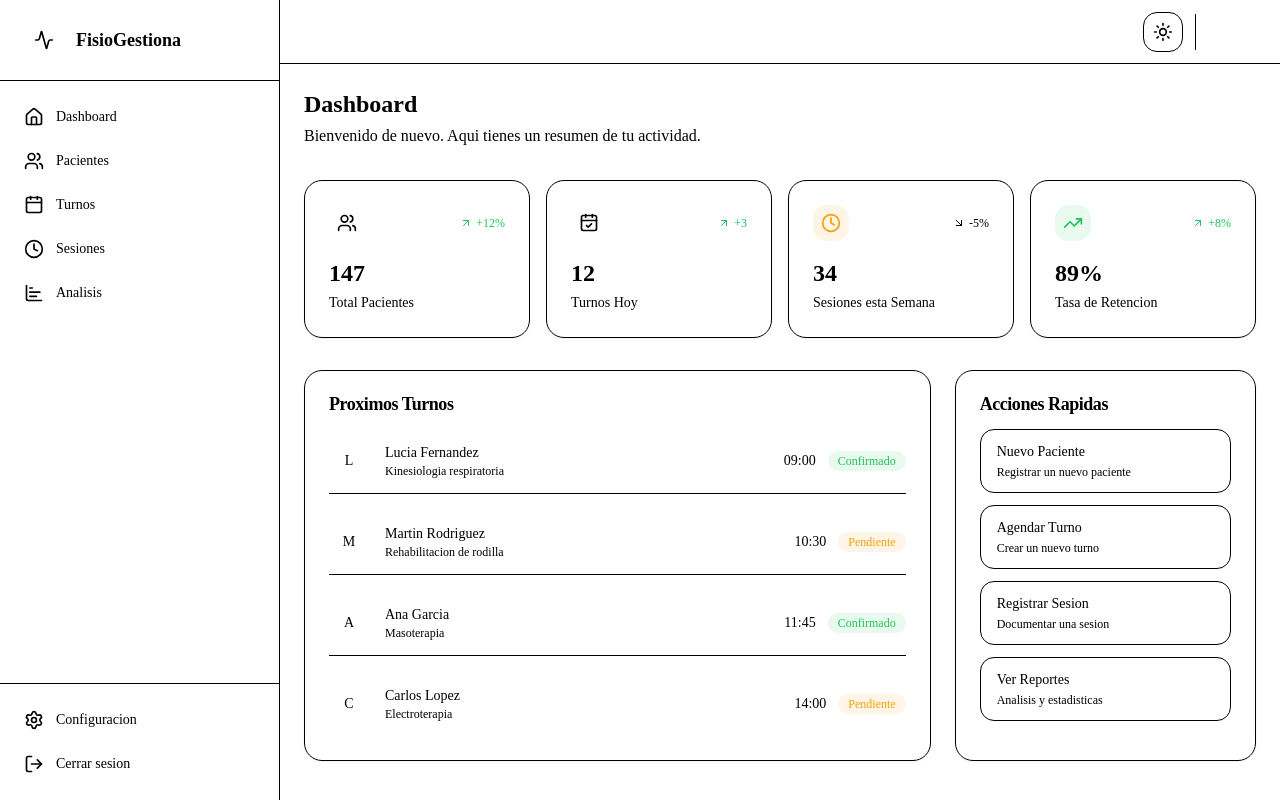
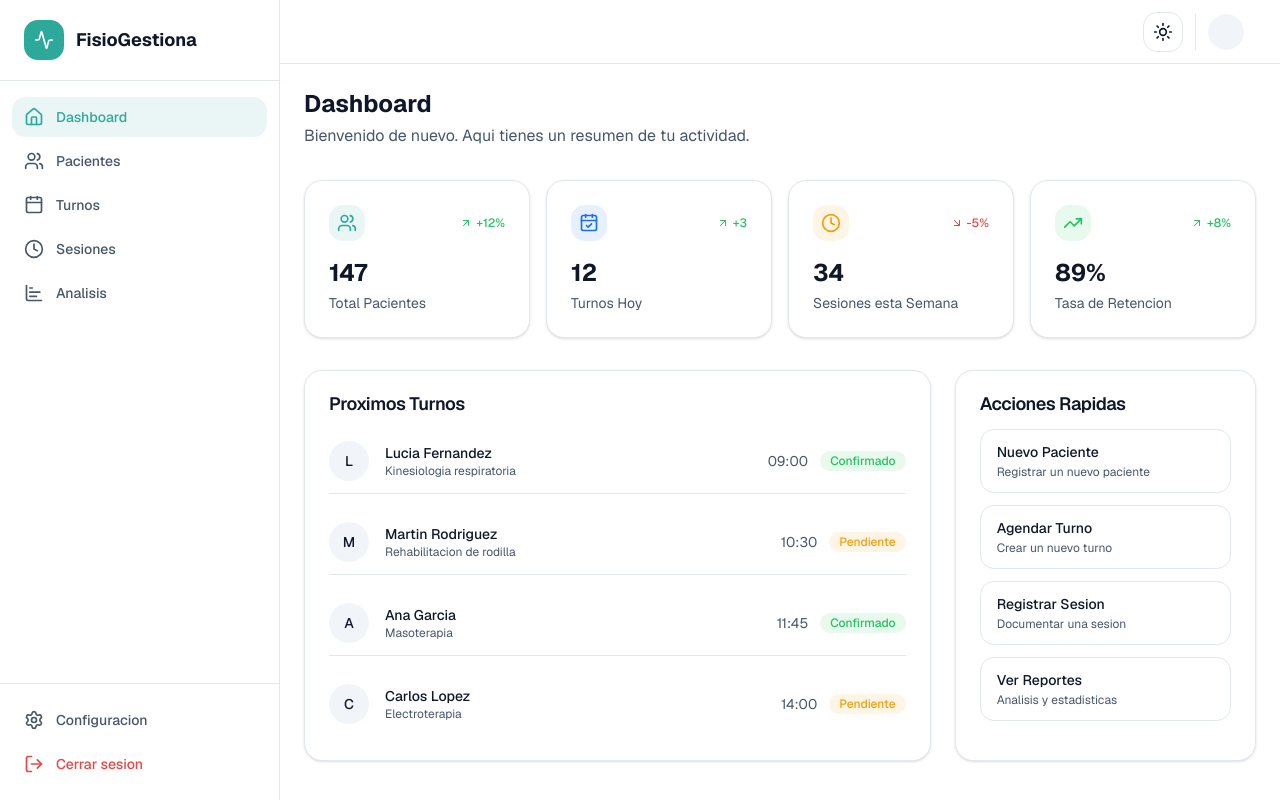
Before and after one commit to matiasfgonzalez/sistema-de-gestion-profesional, a Next.js app: page /dashboard in a window 1280 px wide. Built offline with nearby package versions, Linux system fonts and the light colour scheme; no server answers.

Commit message:
fix estilos

```diff
--- a/app/globals.css
+++ b/app/globals.css
@@ -1,7 +1,6 @@
-@import "tailwindcss";
+@import 'tailwindcss';
+
 @plugin "tailwindcss-animate";
-
-@custom-variant dark (&:is(.dark *));
 
 /* ============================================
    THEME CONFIGURATION - HSL Color System
@@ -64,40 +63,39 @@
   --danger-600: 0 72% 51%;
 
   /* ====== THEME TOKENS (Light Mode Default) ====== */
-  --background-card: 0 0% 100%;
-  --background-elevated: 0 0% 100%;
-  --foreground-muted: var(--neutral-500);
-  --border: oklch(0.922 0 0);
-  --ring: oklch(0.708 0 0);
+  --background: 0 0% 100%;
+  --foreground: var(--neutral-900);
 
-  /* Component-specific tokens */
-  --card: oklch(1 0 0);
-  --card-foreground: oklch(0.145 0 0);
-  --popover: oklch(1 0 0);
-  --popover-foreground: oklch(0.145 0 0);
+  --card: 0 0% 100%;
+  --card-foreground: var(--neutral-900);
 
-  /* Primary */
-  --primary: oklch(0.205 0 0);
-  --primary-foreground: oklch(0.985 0 0);
+  --popover: 0 0% 100%;
+  --popover-foreground: var(--neutral-900);
 
-  /* Secondary */
-  --secondary: oklch(0.97 0 0);
-  --secondary-foreground: oklch(0.205 0 0);
+  /* Primary - Teal Medical Color #14b8a6 */
+  --primary: var(--primary-500);
+  --primary-foreground: 0 0% 100%;
 
-  /* Muted */
-  --muted: oklch(0.97 0 0);
-  --muted-foreground: oklch(0.556 0 0);
+  /* Secondary - Lighter variant */
+  --secondary: var(--neutral-100);
+  --secondary-foreground: var(--neutral-900);
 
-  /* Accent */
-  --accent: oklch(0.97 0 0);
-  --accent-foreground: oklch(0.205 0 0);
+  /* Muted - For subtle backgrounds */
+  --muted: var(--neutral-100);
+  --muted-foreground: var(--neutral-600);
 
-  /* Destructive */
-  --destructive: oklch(0.577 0.245 27.325);
+  /* Accent - Blue #3b82f6 */
+  --accent: var(--accent-600);
+  --accent-foreground: 0 0% 100%;
+
+  /* Destructive - Red #ef4444 */
+  --destructive: var(--danger-500);
   --destructive-foreground: 0 0% 100%;
 
   /* Input */
-  --input: oklch(0.922 0 0);
+  --input: var(--neutral-200);
+  --ring: var(--primary-500);
+  --border: var(--neutral-200);
   --placeholder: var(--neutral-400);
 
   /* Radius */
@@ -110,29 +108,35 @@
 
   /* Shadows */
   --shadow-xs: 0 1px 2px 0 hsl(0 0% 0% / 0.03);
-  --shadow-sm: 0 1px 3px 0 hsl(0 0% 0% / 0.05), 0 1px 2px -1px hsl(0 0% 0% / 0.05);
-  --shadow-md: 0 4px 6px -1px hsl(0 0% 0% / 0.06), 0 2px 4px -2px hsl(0 0% 0% / 0.06);
-  --shadow-lg: 0 10px 15px -3px hsl(0 0% 0% / 0.06), 0 4px 6px -4px hsl(0 0% 0% / 0.06);
-  --shadow-xl: 0 20px 25px -5px hsl(0 0% 0% / 0.06), 0 8px 10px -6px hsl(0 0% 0% / 0.06);
+  --shadow-sm:
+    0 1px 3px 0 hsl(0 0% 0% / 0.05), 0 1px 2px -1px hsl(0 0% 0% / 0.05);
+  --shadow-md:
+    0 4px 6px -1px hsl(0 0% 0% / 0.06), 0 2px 4px -2px hsl(0 0% 0% / 0.06);
+  --shadow-lg:
+    0 10px 15px -3px hsl(0 0% 0% / 0.06), 0 4px 6px -4px hsl(0 0% 0% / 0.06);
+  --shadow-xl:
+    0 20px 25px -5px hsl(0 0% 0% / 0.06), 0 8px 10px -6px hsl(0 0% 0% / 0.06);
 
   /* Transitions */
   --ease-spring: cubic-bezier(0.32, 0.72, 0, 1);
   --ease-smooth: cubic-bezier(0.16, 1, 0.3, 1);
-  --background: oklch(1 0 0);
-  --foreground: oklch(0.145 0 0);
-  --chart-1: oklch(0.87 0 0);
-  --chart-2: oklch(0.556 0 0);
-  --chart-3: oklch(0.439 0 0);
-  --chart-4: oklch(0.371 0 0);
-  --chart-5: oklch(0.269 0 0);
-  --sidebar: oklch(0.985 0 0);
-  --sidebar-foreground: oklch(0.145 0 0);
-  --sidebar-primary: oklch(0.205 0 0);
-  --sidebar-primary-foreground: oklch(0.985 0 0);
-  --sidebar-accent: oklch(0.97 0 0);
-  --sidebar-accent-foreground: oklch(0.205 0 0);
-  --sidebar-border: oklch(0.922 0 0);
-  --sidebar-ring: oklch(0.708 0 0);
+
+  /* Charts */
+  --chart-1: var(--primary-500);
+  --chart-2: var(--accent-500);
+  --chart-3: var(--success-500);
+  --chart-4: var(--warning-500);
+  --chart-5: var(--danger-500);
+
+  /* Sidebar */
+  --sidebar: var(--neutral-50);
+  --sidebar-foreground: var(--neutral-900);
+  --sidebar-primary: var(--primary-500);
+  --sidebar-primary-foreground: 0 0% 100%;
+  --sidebar-accent: var(--neutral-100);
+  --sidebar-accent-foreground: var(--neutral-900);
+  --sidebar-border: var(--neutral-200);
+  --sidebar-ring: var(--primary-500);
 }
 
 /* ============================================
@@ -140,63 +144,68 @@
    Applied when .dark class is present on <html>
    ============================================ */
 .dark {
-  --background: oklch(0.145 0 0);
-  --background-card: var(--neutral-900);
-  --background-elevated: var(--neutral-800);
-  --foreground: oklch(0.985 0 0);
-  --foreground-muted: var(--neutral-400);
-  --border: oklch(1 0 0 / 10%);
-  --ring: oklch(0.556 0 0);
+  --background: var(--neutral-950);
+  --foreground: var(--neutral-50);
 
-  /* Component-specific tokens */
-  --card: oklch(0.205 0 0);
-  --card-foreground: oklch(0.985 0 0);
-  --popover: oklch(0.205 0 0);
-  --popover-foreground: oklch(0.985 0 0);
+  --card: var(--neutral-900);
+  --card-foreground: var(--neutral-50);
 
-  /* Primary */
-  --primary: oklch(0.922 0 0);
-  --primary-foreground: oklch(0.205 0 0);
+  --popover: var(--neutral-900);
+  --popover-foreground: var(--neutral-50);
+
+  /* Primary - Brighter in dark mode */
+  --primary: var(--primary-400);
+  --primary-foreground: var(--neutral-950);
 
   /* Secondary */
-  --secondary: oklch(0.269 0 0);
-  --secondary-foreground: oklch(0.985 0 0);
+  --secondary: var(--neutral-800);
+  --secondary-foreground: var(--neutral-50);
 
   /* Muted */
-  --muted: oklch(0.269 0 0);
-  --muted-foreground: oklch(0.708 0 0);
+  --muted: var(--neutral-800);
+  --muted-foreground: var(--neutral-400);
 
-  /* Accent */
-  --accent: oklch(0.269 0 0);
-  --accent-foreground: oklch(0.985 0 0);
+  /* Accent - Brighter in dark mode */
+  --accent: var(--accent-500);
+  --accent-foreground: var(--neutral-950);
 
   /* Destructive */
-  --destructive: oklch(0.704 0.191 22.216);
-  --destructive-foreground: 0 0% 100%;
+  --destructive: var(--danger-500);
+  --destructive-foreground: var(--neutral-50);
 
   /* Input */
-  --input: oklch(1 0 0 / 15%);
+  --input: var(--neutral-800);
+  --ring: var(--primary-400);
+  --border: var(--neutral-800);
   --placeholder: var(--neutral-500);
 
   /* Shadows for dark mode */
   --shadow-xs: 0 1px 2px 0 hsl(0 0% 0% / 0.3);
-  --shadow-sm: 0 1px 3px 0 hsl(0 0% 0% / 0.4), 0 1px 2px -1px hsl(0 0% 0% / 0.4);
-  --shadow-md: 0 4px 6px -1px hsl(0 0% 0% / 0.5), 0 2px 4px -2px hsl(0 0% 0% / 0.5);
-  --shadow-lg: 0 10px 15px -3px hsl(0 0% 0% / 0.5), 0 4px 6px -4px hsl(0 0% 0% / 0.5);
-  --shadow-xl: 0 20px 25px -5px hsl(0 0% 0% / 0.5), 0 8px 10px -6px hsl(0 0% 0% / 0.5);
-  --chart-1: oklch(0.87 0 0);
-  --chart-2: oklch(0.556 0 0);
-  --chart-3: oklch(0.439 0 0);
-  --chart-4: oklch(0.371 0 0);
-  --chart-5: oklch(0.269 0 0);
-  --sidebar: oklch(0.205 0 0);
-  --sidebar-foreground: oklch(0.985 0 0);
-  --sidebar-primary: oklch(0.488 0.243 264.376);
-  --sidebar-primary-foreground: oklch(0.985 0 0);
-  --sidebar-accent: oklch(0.269 0 0);
-  --sidebar-accent-foreground: oklch(0.985 0 0);
-  --sidebar-border: oklch(1 0 0 / 10%);
-  --sidebar-ring: oklch(0.556 0 0);
+  --shadow-sm:
+    0 1px 3px 0 hsl(0 0% 0% / 0.4), 0 1px 2px -1px hsl(0 0% 0% / 0.4);
+  --shadow-md:
+    0 4px 6px -1px hsl(0 0% 0% / 0.5), 0 2px 4px -2px hsl(0 0% 0% / 0.5);
+  --shadow-lg:
+    0 10px 15px -3px hsl(0 0% 0% / 0.5), 0 4px 6px -4px hsl(0 0% 0% / 0.5);
+  --shadow-xl:
+    0 20px 25px -5px hsl(0 0% 0% / 0.5), 0 8px 10px -6px hsl(0 0% 0% / 0.5);
+
+  /* Charts - Same colors work well in dark mode */
+  --chart-1: var(--primary-400);
+  --chart-2: var(--accent-400);
+  --chart-3: var(--success-500);
+  --chart-4: var(--warning-500);
+  --chart-5: var(--danger-500);
+
+  /* Sidebar */
+  --sidebar: var(--neutral-900);
+  --sidebar-foreground: var(--neutral-50);
+  --sidebar-primary: var(--primary-400);
+  --sidebar-primary-foreground: var(--neutral-950);
+  --sidebar-accent: var(--neutral-800);
+  --sidebar-accent-foreground: var(--neutral-50);
+  --sidebar-border: var(--neutral-800);
+  --sidebar-ring: var(--primary-400);
 }
 
 /* ============================================
@@ -204,124 +213,85 @@
    Maps CSS variables to Tailwind utilities
    ============================================ */
 @theme inline {
-  /* Color palette - mapped from HSL variables */
+  /* Color palette - using HSL color space */
   --color-primary: hsl(var(--primary));
   --color-primary-foreground: hsl(var(--primary-foreground));
-  --color-primary-50: hsl(var(--primary-50));
-  --color-primary-100: hsl(var(--primary-100));
-  --color-primary-200: hsl(var(--primary-200));
-  --color-primary-300: hsl(var(--primary-300));
-  --color-primary-400: hsl(var(--primary-400));
-  --color-primary-500: hsl(var(--primary-500));
-  --color-primary-600: hsl(var(--primary-600));
-  --color-primary-700: hsl(var(--primary-700));
-  --color-primary-800: hsl(var(--primary-800));
-  --color-primary-900: hsl(var(--primary-900));
-  --color-primary-950: hsl(var(--primary-950));
+
+  --color-secondary: hsl(var(--secondary));
+  --color-secondary-foreground: hsl(var(--secondary-foreground));
+
+  --color-muted: hsl(var(--muted));
+  --color-muted-foreground: hsl(var(--muted-foreground));
 
   --color-accent: hsl(var(--accent));
   --color-accent-foreground: hsl(var(--accent-foreground));
-  --color-accent-50: hsl(var(--accent-50));
-  --color-accent-100: hsl(var(--accent-100));
-  --color-accent-200: hsl(var(--accent-200));
-  --color-accent-300: hsl(var(--accent-300));
-  --color-accent-400: hsl(var(--accent-400));
-  --color-accent-500: hsl(var(--accent-500));
-  --color-accent-600: hsl(var(--accent-600));
-  --color-accent-700: hsl(var(--accent-700));
-  --color-accent-800: hsl(var(--accent-800));
-  --color-accent-900: hsl(var(--accent-900));
-  --color-accent-950: hsl(var(--accent-950));
 
-  --color-neutral-50: hsl(var(--neutral-50));
-  --color-neutral-100: hsl(var(--neutral-100));
-  --color-neutral-200: hsl(var(--neutral-200));
-  --color-neutral-300: hsl(var(--neutral-300));
-  --color-neutral-400: hsl(var(--neutral-400));
-  --color-neutral-500: hsl(var(--neutral-500));
-  --color-neutral-600: hsl(var(--neutral-600));
-  --color-neutral-700: hsl(var(--neutral-700));
-  --color-neutral-800: hsl(var(--neutral-800));
-  --color-neutral-900: hsl(var(--neutral-900));
-  --color-neutral-950: hsl(var(--neutral-950));
+  --color-destructive: hsl(var(--destructive));
+  --color-destructive-foreground: hsl(var(--destructive-foreground));
 
+  /* Theme tokens */
+  --color-background: hsl(var(--background));
+  --color-foreground: hsl(var(--foreground));
+  --color-card: hsl(var(--card));
+  --color-card-foreground: hsl(var(--card-foreground));
+  --color-popover: hsl(var(--popover));
+  --color-popover-foreground: hsl(var(--popover-foreground));
+
+  --color-border: hsl(var(--border));
+  --color-input: hsl(var(--input));
+  --color-ring: hsl(var(--ring));
+
+  /* Sidebar colors */
+  --color-sidebar: hsl(var(--sidebar));
+  --color-sidebar-foreground: hsl(var(--sidebar-foreground));
+  --color-sidebar-primary: hsl(var(--sidebar-primary));
+  --color-sidebar-primary-foreground: hsl(var(--sidebar-primary-foreground));
+  --color-sidebar-accent: hsl(var(--sidebar-accent));
+  --color-sidebar-accent-foreground: hsl(var(--sidebar-accent-foreground));
+  --color-sidebar-border: hsl(var(--sidebar-border));
+  --color-sidebar-ring: hsl(var(--sidebar-ring));
+
+  /* Chart colors */
+  --color-chart-1: hsl(var(--chart-1));
+  --color-chart-2: hsl(var(--chart-2));
+  --color-chart-3: hsl(var(--chart-3));
+  --color-chart-4: hsl(var(--chart-4));
+  --color-chart-5: hsl(var(--chart-5));
+
+  /* Semantic color utilities */
+  --color-success: hsl(var(--success-500));
   --color-success-50: hsl(var(--success-50));
   --color-success-500: hsl(var(--success-500));
   --color-success-600: hsl(var(--success-600));
 
+  --color-warning: hsl(var(--warning-500));
   --color-warning-50: hsl(var(--warning-50));
   --color-warning-500: hsl(var(--warning-500));
   --color-warning-600: hsl(var(--warning-600));
 
+  --color-danger: hsl(var(--danger-500));
   --color-danger-50: hsl(var(--danger-50));
   --color-danger-500: hsl(var(--danger-500));
   --color-danger-600: hsl(var(--danger-600));
 
-  /* Theme tokens */
-  --color-background: hsl(var(--background));
-  --color-background-card: hsl(var(--background-card));
-  --color-foreground: hsl(var(--foreground));
-  --color-foreground-muted: hsl(var(--foreground-muted));
-  --color-border: hsl(var(--border));
-  --color-ring: hsl(var(--ring));
-
-  --color-card: hsl(var(--card));
-  --color-card-foreground: hsl(var(--card-foreground));
-  --color-popover: hsl(var(--popover));
-  --color-popover-foreground: hsl(var(--popover-foreground));
-  --color-primary: hsl(var(--primary));
-  --color-primary-foreground: hsl(var(--primary-foreground));
-  --color-secondary: hsl(var(--secondary));
-  --color-secondary-foreground: hsl(var(--secondary-foreground));
-  --color-muted: hsl(var(--muted));
-  --color-muted-foreground: hsl(var(--muted-foreground));
-  --color-accent: hsl(var(--accent));
-  --color-accent-foreground: hsl(var(--accent-foreground));
-  --color-destructive: hsl(var(--destructive));
-  --color-destructive-foreground: hsl(var(--destructive-foreground));
-  --color-input: hsl(var(--input));
-
-  /* Fonts */
-  --font-sans: var(--font-sans);
-  --font-mono: var(--font-geist-mono);
-
   /* Border Radius */
+  --radius: 0.625rem;
   --radius-sm: calc(var(--radius) - 4px);
   --radius-md: calc(var(--radius) - 2px);
   --radius-lg: var(--radius);
   --radius-xl: calc(var(--radius) + 4px);
   --radius-2xl: calc(var(--radius) + 8px);
   --radius-3xl: calc(var(--radius) + 12px);
+  --radius-4xl: calc(var(--radius) * 2.6);
 
-  /* Shadows */
-  --shadow-xs: var(--shadow-xs);
-  --shadow-sm: var(--shadow-sm);
-  --shadow-md: var(--shadow-md);
-  --shadow-lg: var(--shadow-lg);
-  --shadow-xl: var(--shadow-xl);
-
-  /* Transitions */
-  --ease-spring: var(--ease-spring);
-  --ease-smooth: var(--ease-smooth);
+  /* Fonts */
+  --font-sans: var(--font-geist-sans), system-ui, sans-serif;
+  --font-mono: var(--font-geist-mono), monospace;
+  --font-heading: var(--font-geist-sans), system-ui, sans-serif;
 
   /* Animations */
   --animate-in: fadeIn 0.2s ease-out;
   --animate-out: fadeOut 0.2s ease-in;
-  --font-heading: var(--font-sans);
-  --color-sidebar-ring: var(--sidebar-ring);
-  --color-sidebar-border: var(--sidebar-border);
-  --color-sidebar-accent-foreground: var(--sidebar-accent-foreground);
-  --color-sidebar-accent: var(--sidebar-accent);
-  --color-sidebar-primary-foreground: var(--sidebar-primary-foreground);
-  --color-sidebar-primary: var(--sidebar-primary);
-  --color-sidebar-foreground: var(--sidebar-foreground);
-  --color-sidebar: var(--sidebar);
-  --color-chart-5: var(--chart-5);
-  --color-chart-4: var(--chart-4);
-  --color-chart-3: var(--chart-3);
-  --color-chart-2: var(--chart-2);
-  --color-chart-1: var(--chart-1);
-  --radius-4xl: calc(var(--radius) * 2.6);
 }
 
 /* ============================================
@@ -334,9 +304,10 @@
 body {
   background-color: hsl(var(--background));
   color: hsl(var(--foreground));
-  font-family: var(--font-sans);
-  -webkit-font-smoothing: antialiased;
-  -moz-osx-font-smoothing: grayscale;
+  font-family: var(--font-geist-sans), system-ui, sans-serif;
+  font-feature-settings:
+    'rlig' 1,
+    'calt' 1;
 }
 
 /* ============================================
@@ -369,17 +340,6 @@ body {
 }
 
 /* ============================================
-   SMOOTH THEME TRANSITIONS
-   ============================================ */
-*,
-*::before,
-*::after {
-  transition-property: background-color, border-color, color, fill, stroke, opacity, box-shadow, transform;
-  transition-timing-function: var(--ease-smooth);
-  transition-duration: 150ms;
-}
-
-/* ============================================
    CUSTOM UTILITIES
    ============================================ */
 @utility text-balance {
@@ -388,6 +348,57 @@ body {
 
 @utility text-pretty {
   text-wrap: pretty;
+}
+
+/* Success color utilities */
+@utility bg-success-50 {
+  background-color: hsl(var(--success-50));
+}
+
+@utility bg-success-500 {
+  background-color: hsl(var(--success-500));
+}
+
+@utility bg-success-600 {
+  background-color: hsl(var(--success-600));
+}
+
+@utility text-success {
+  color: hsl(var(--success-500));
+}
+
+/* Warning color utilities */
+@utility bg-warning-50 {
+  background-color: hsl(var(--warning-50));
+}
+
+@utility bg-warning-500 {
+  background-color: hsl(var(--warning-500));
+}
+
+@utility bg-warning-600 {
+  background-color: hsl(var(--warning-600));
+}
+
+@utility text-warning {
+  color: hsl(var(--warning-500));
+}
+
+/* Danger color utilities */
+@utility bg-danger-50 {
+  background-color: hsl(var(--danger-50));
+}
+
+@utility bg-danger-500 {
+  background-color: hsl(var(--danger-500));
+}
+
+@utility bg-danger-600 {
+  background-color: hsl(var(--danger-600));
+}
+
+@utility text-danger {
+  color: hsl(var(--danger-500));
 }
 
 /* ============================================
@@ -412,15 +423,3 @@ body {
     opacity: 0;
   }
 }
-
-@layer base {
-  * {
-    @apply border-border outline-ring/50;
-  }
-  body {
-    @apply bg-background text-foreground;
-  }
-  html {
-    @apply font-sans;
-  }
-}
```
Also changed, not shown: app/page.tsx (+125 -68 lines), components/ui/theme-toggle.tsx (+58 -59 lines), tailwind.config.ts (added, +13 -0 lines), 1 other file (tests, documents, lock files or other folders).
